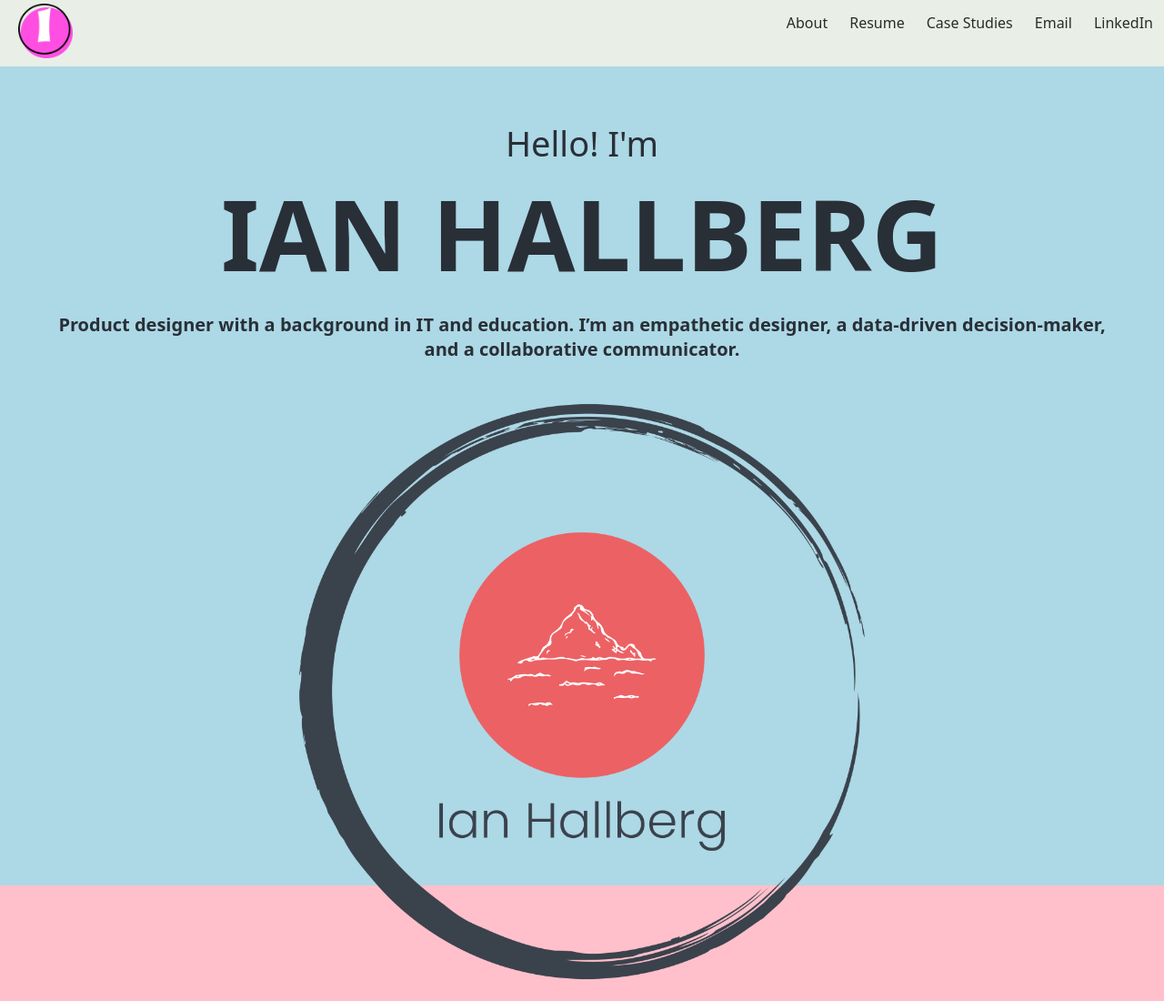
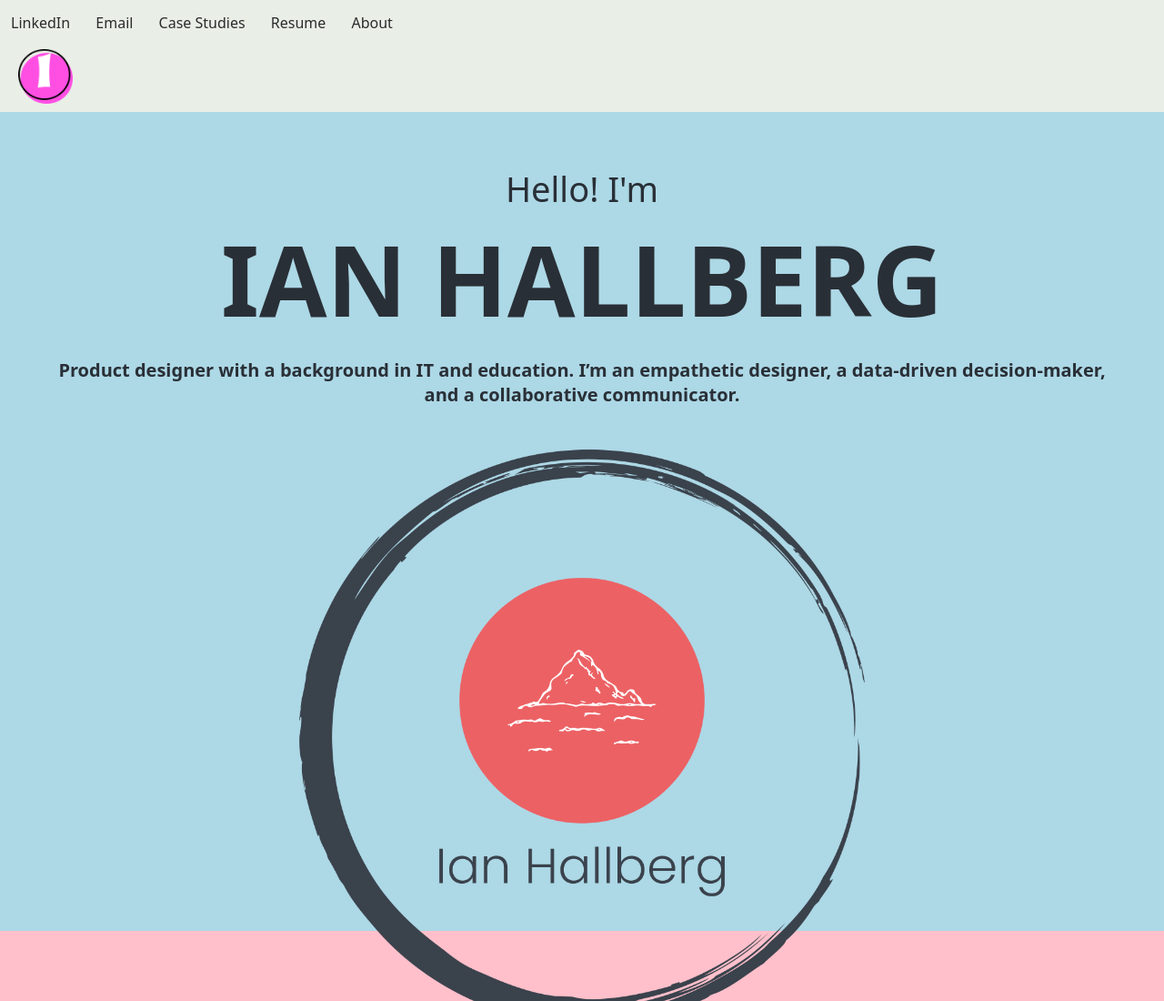
Before and after one commit to IanHallberg/UX_UI_HW_17, a plain HTML site: page index.html in a window 1280 px wide. Shown: the top 1100 px of the page at 91% size. Drawn offline with Linux system fonts and the light colour scheme; files whose address does not match are found by name.

Commit message:
Update style.css

```diff
--- a/CSS/style.css
+++ b/CSS/style.css
@@ -81,7 +81,7 @@ footer{
 .topNavBarLi {
     display: inline-block;
     padding: 14px 12px;
-    float: right;
+    /* float: right;*/
 }
 .topNavBarLi a{
     text-decoration:none;
```
